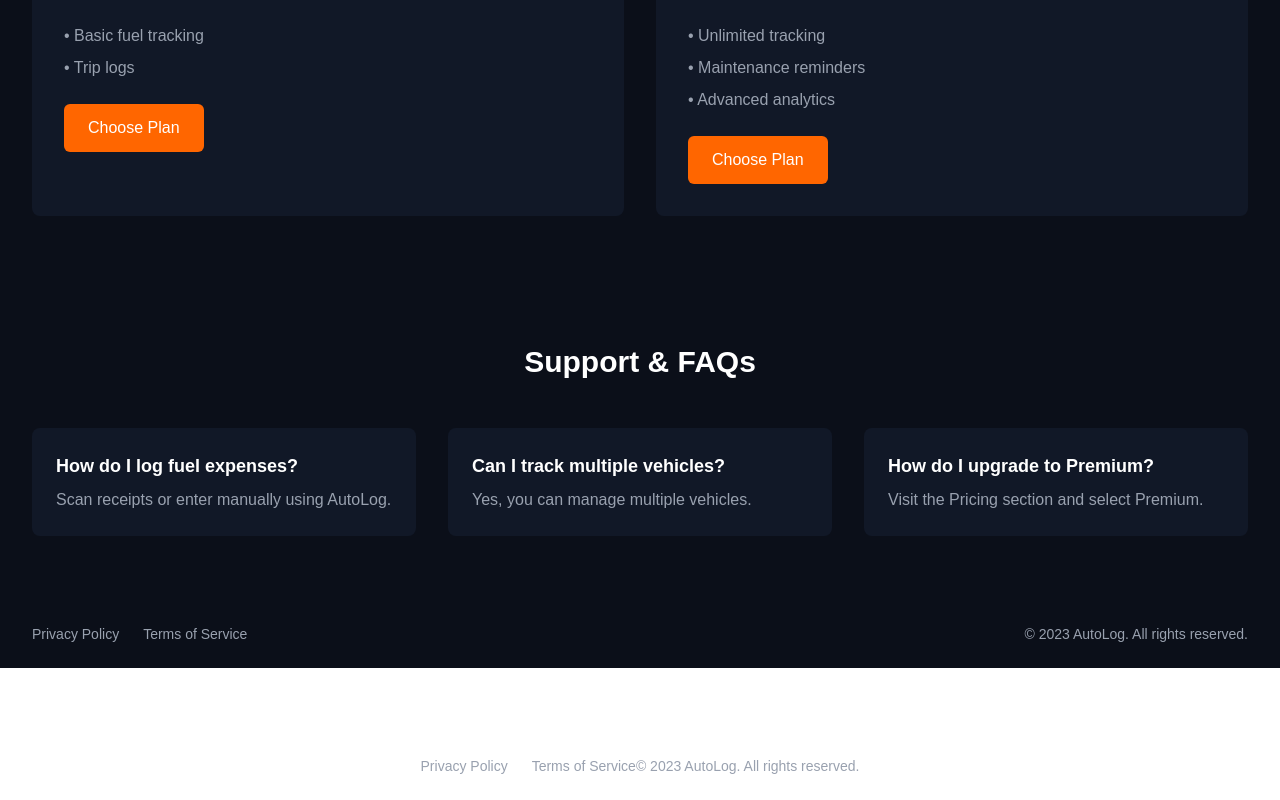
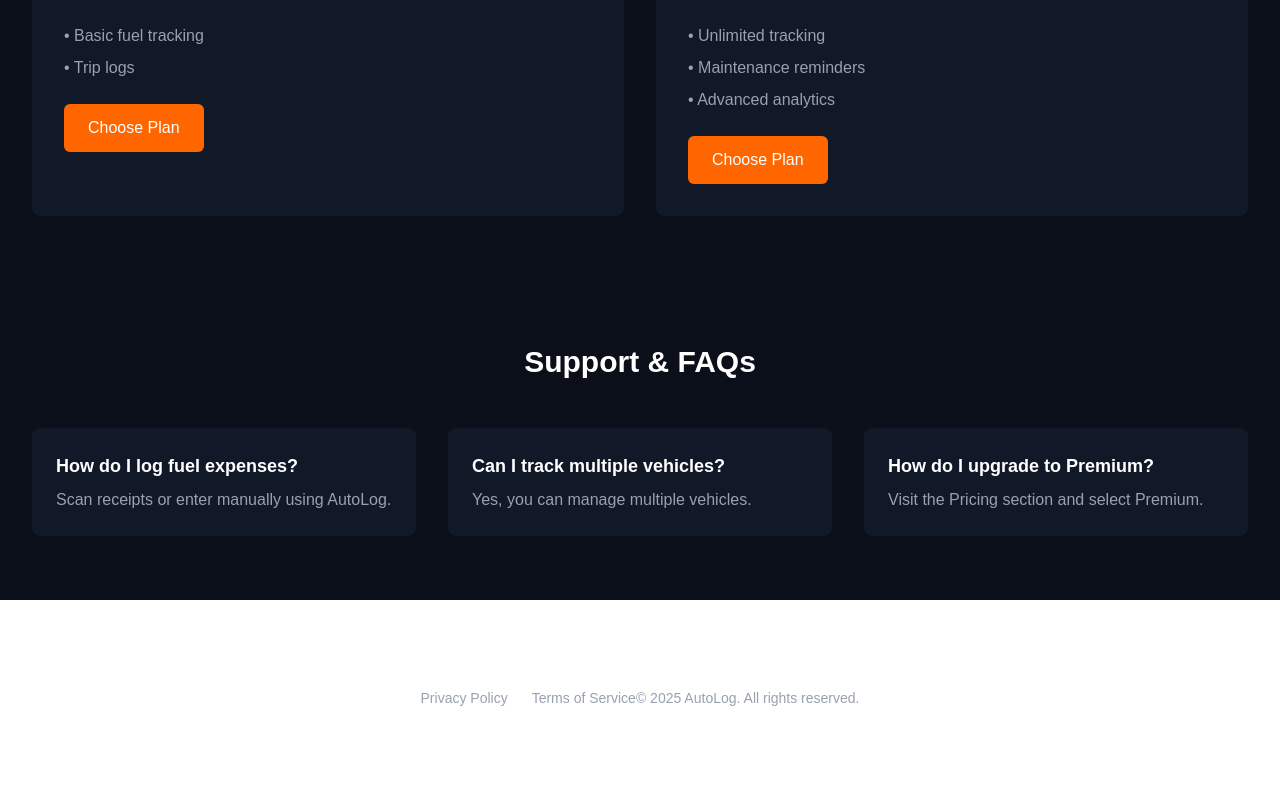
Before and after one commit to Parmeet349/AutoLog-website, a Next.js app: page / in a window 1280 px wide. Shown: the part 1734-2534 px from the top of the page. After the commit the page ends 2466 px from the top, so only its background shows below. Built offline with nearby package versions, Linux system fonts and the light colour scheme.

Commit message:
Fix Navbar

```diff
--- a/src/app/page.tsx
+++ b/src/app/page.tsx
@@ -221,15 +221,6 @@ export default function Home() {
           ↑
         </button>
       )}
-
-      {/* Footer */}
-      <footer className="max-w-7xl mx-auto px-8 py-6 flex flex-col md:flex-row justify-between text-gray-400 text-sm">
-        <div className="flex gap-6 mb-4 md:mb-0">
-          <a href="#">Privacy Policy</a>
-          <a href="#">Terms of Service</a>
-        </div>
-        <p>© 2023 AutoLog. All rights reserved.</p>
-      </footer>
     </main>
   );
 }
--- a/src/components/Footer.tsx
+++ b/src/components/Footer.tsx
@@ -7,7 +7,7 @@ export default function Footer() {
         <Link href="/privacy-policy" className="hover:text-white">Privacy Policy</Link>
         <Link href="/terms" className="hover:text-white">Terms of Service</Link>
       </div>
-      <p>© 2023 AutoLog. All rights reserved.</p>
+      <p>© 2025 AutoLog. All rights reserved.</p>
     </footer>
   );
 }
```
